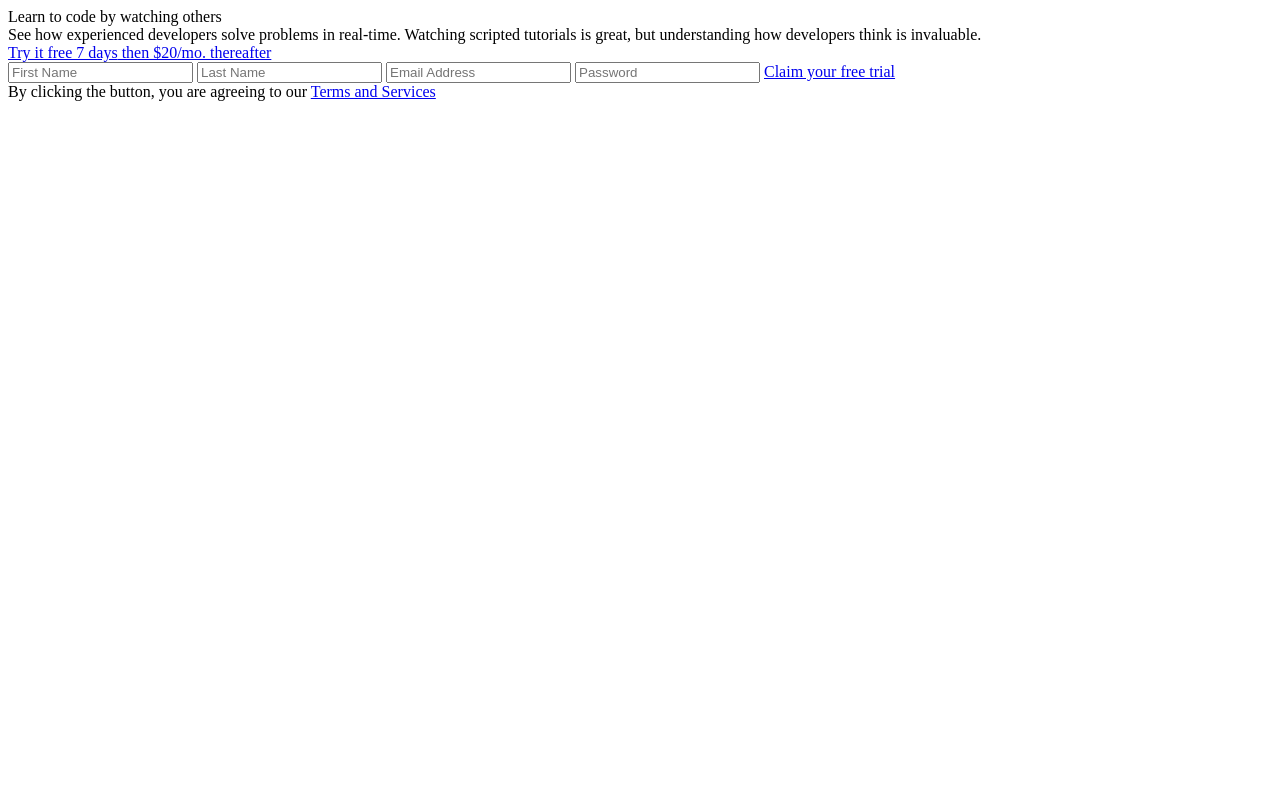
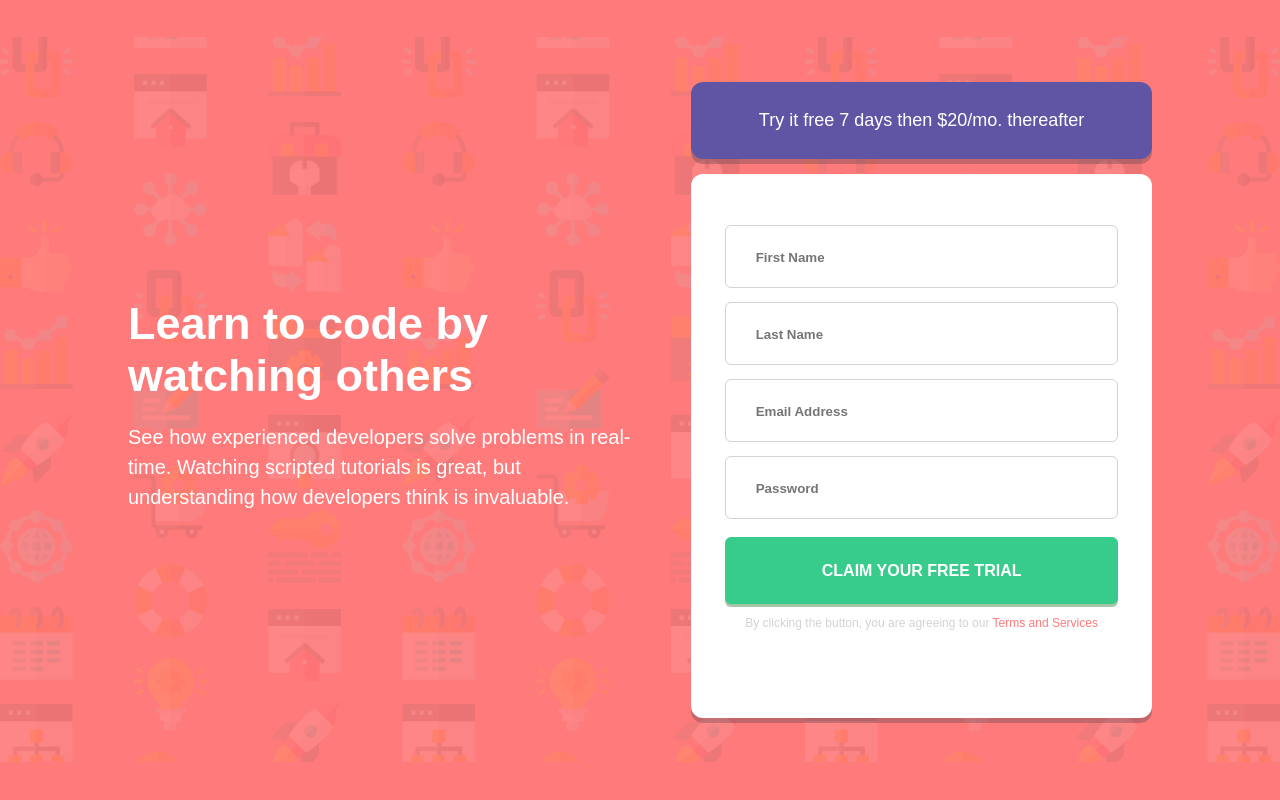
Before and after one commit to meroje17/Register-Page, a plain HTML site: page index.html in a window 1280 px wide. Drawn offline with Linux system fonts and the light colour scheme.

Commit message:
desktop view finish

```diff
--- a/index.html
+++ b/index.html
@@ -6,30 +6,69 @@
     <title>Register page</title>
   </head>
   <body>
+    <div class="register-page">
       <div class="introduction">
-      <div class="title">Learn to code by watching others</div>
-      <div class="description">
+        <h1>Learn to code by watching others</h1>
+        <p>
           See how experienced developers solve problems in real-time. Watching
           scripted tutorials is great, but understanding how developers think is
           invaluable.
-      </div>
+        </p>
       </div>
       <div class="content">
-      <div class="try-button">
-        <a href="#"
-          ><span class="bold">Try it free 7 days</span> then $20/mo.
-          thereafter</a
+        <a id="try" href="#">Try it free 7 days then $20/mo. thereafter</a>
+        <div class="form">
+          <div class="input">
+            <input type="text" placeholder="First Name" />
+            <svg width="24" height="24" xmlns="http://www.w3.org/2000/svg">
+              <g fill="none" fill-rule="evenodd">
+                <circle fill="#FF7979" cx="12" cy="12" r="12" />
+                <rect fill="#FFF" x="11" y="6" width="2" height="9" rx="1" />
+                <rect fill="#FFF" x="11" y="17" width="2" height="2" rx="1" />
+              </g>
+            </svg>
+          </div>
+          <div class="input">
+            <input type="text" placeholder="Last Name" /><svg
+              width="24"
+              height="24"
+              xmlns="http://www.w3.org/2000/svg"
             >
+              <g fill="none" fill-rule="evenodd">
+                <circle fill="#FF7979" cx="12" cy="12" r="12" />
+                <rect fill="#FFF" x="11" y="6" width="2" height="9" rx="1" />
+                <rect fill="#FFF" x="11" y="17" width="2" height="2" rx="1" />
+              </g>
+            </svg>
           </div>
-      <div class="form">
-        <input type="text" placeholder="First Name" />
-        <input type="text" placeholder="Last Name" />
+          <div class="input">
             <input type="text" placeholder="Email Address" />
-        <input type="text" placeholder="Password" />
+            <svg width="24" height="24" xmlns="http://www.w3.org/2000/svg">
+              <g fill="none" fill-rule="evenodd">
+                <circle fill="#FF7979" cx="12" cy="12" r="12" />
+                <rect fill="#FFF" x="11" y="6" width="2" height="9" rx="1" />
+                <rect fill="#FFF" x="11" y="17" width="2" height="2" rx="1" />
+              </g>
+            </svg>
+          </div>
+          <div class="input">
+            <input type="text" placeholder="Password" /><svg
+              width="24"
+              height="24"
+              xmlns="http://www.w3.org/2000/svg"
+            >
+              <g fill="none" fill-rule="evenodd">
+                <circle fill="#FF7979" cx="12" cy="12" r="12" />
+                <rect fill="#FFF" x="11" y="6" width="2" height="9" rx="1" />
+                <rect fill="#FFF" x="11" y="17" width="2" height="2" rx="1" />
+              </g>
+            </svg>
+          </div>
           <a href="#">Claim your free trial</a>
-        <div class="footer-form">
+          <p class="footer-form">
             By clicking the button, you are agreeing to our
-          <a href="#"><span class="red">Terms and Services</span></a>
+            <span class="red">Terms and Services</span>
+          </p>
         </div>
       </div>
     </div>
--- a/style/style.css
+++ b/style/style.css
@@ -0,0 +1,175 @@
+body {
+  margin: 0;
+  font-family: Arial, Helvetica, sans-serif;
+  box-sizing: border-box;
+  background: no-repeat center/100% url(/images/bg-intro-desktop.png),
+    hsl(0, 100%, 74%);
+}
+
+.input:focus,
+input,
+select:focus,
+textarea:focus,
+button:focus {
+  outline: none;
+}
+
+/* INTRODUCTION */
+
+.register-page {
+  display: flex;
+  justify-content: center;
+  align-items: center;
+  height: 80vh;
+  width: 80vw;
+  margin: 10vh 10vw;
+}
+
+.introduction,
+.content {
+  display: flex;
+  justify-content: center;
+  align-items: center;
+  width: 100%;
+  height: 100%;
+}
+
+/* INTRODUCTION */
+
+.introduction {
+  flex-direction: column;
+  align-items: flex-start;
+}
+
+.introduction h1 {
+  font-family: Arial, Helvetica, sans-serif;
+  font-size: 45px;
+  color: white;
+}
+
+.introduction p {
+  margin-top: -10px;
+  font-family: Arial, Helvetica, sans-serif;
+  font-size: 20px;
+  line-height: 30px;
+  color: white;
+}
+
+/* CONTENT */
+
+.content {
+  flex-direction: column;
+  align-items: flex-end;
+}
+
+.content #try {
+  background: hsl(248, 32%, 49%);
+  width: 90%;
+  height: 12%;
+  border-radius: 12px;
+  display: flex;
+  justify-content: center;
+  align-items: center;
+  text-decoration: none;
+  box-shadow: 0 5px 0px hsl(249, 10%, 26%, 0.3);
+  font-family: Arial, Helvetica, sans-serif;
+  font-size: 18px;
+  color: white;
+}
+
+.content #try:hover {
+  background: #58537b;
+}
+
+.content .form {
+  background: white;
+  width: 90%;
+  height: 85%;
+  margin-top: 3%;
+  border-radius: 12px;
+  box-shadow: 0 5px 0px hsl(249, 10%, 26%, 0.3);
+  display: flex;
+  flex-direction: column;
+  justify-content: center;
+  align-items: center;
+}
+
+.form .input {
+  display: flex;
+  justify-content: space-between;
+  align-content: center;
+  width: 80%;
+  padding: 2.5%;
+  border: 1px solid lightgray;
+  margin-top: 3%;
+  height: 7%;
+  border-radius: 6px;
+}
+
+.form a {
+  font-family: Arial, Helvetica, sans-serif;
+  font-weight: bold;
+  color: white;
+  text-decoration: none;
+  text-transform: uppercase;
+  display: flex;
+  justify-content: center;
+  align-items: center;
+  background: hsl(154, 59%, 51%);
+  border: 1px solid hsl(154, 59%, 51%);
+  box-shadow: 0 3px 0px hsl(124, 60%, 28%, 0.4);
+  width: 85%;
+  margin-top: 4%;
+  height: 12%;
+  border-radius: 6px;
+}
+
+.form a:hover {
+  transform: scale(1.01);
+}
+
+.form p {
+  height: 15px;
+  font-size: 12px;
+  text-align: center;
+  color: lightgray;
+  width: 85%;
+  margin-top: 2.5%;
+  margin-bottom: 0;
+  display: block;
+  height: 12%;
+  border-radius: 6px;
+}
+
+.form p .red {
+  color: hsl(0, 100%, 74%);
+}
+
+input {
+  height: 100%;
+  flex: 1;
+  padding-left: 5%;
+  padding-right: 5%;
+  border: none;
+  font-weight: bold;
+}
+
+svg {
+  display: block;
+  margin-top: auto;
+  margin-bottom: auto;
+  margin-right: 2%;
+  display: none;
+}
+
+form .input .selected {
+  border-color: hsl(248, 32%, 49%);
+}
+
+form .input .selected {
+  border-color: hsl(0, 100%, 74%);
+}
+
+svg .error {
+  display: initial;
+}
```
Lines whose indentation alone changed are shown as unchanged.
